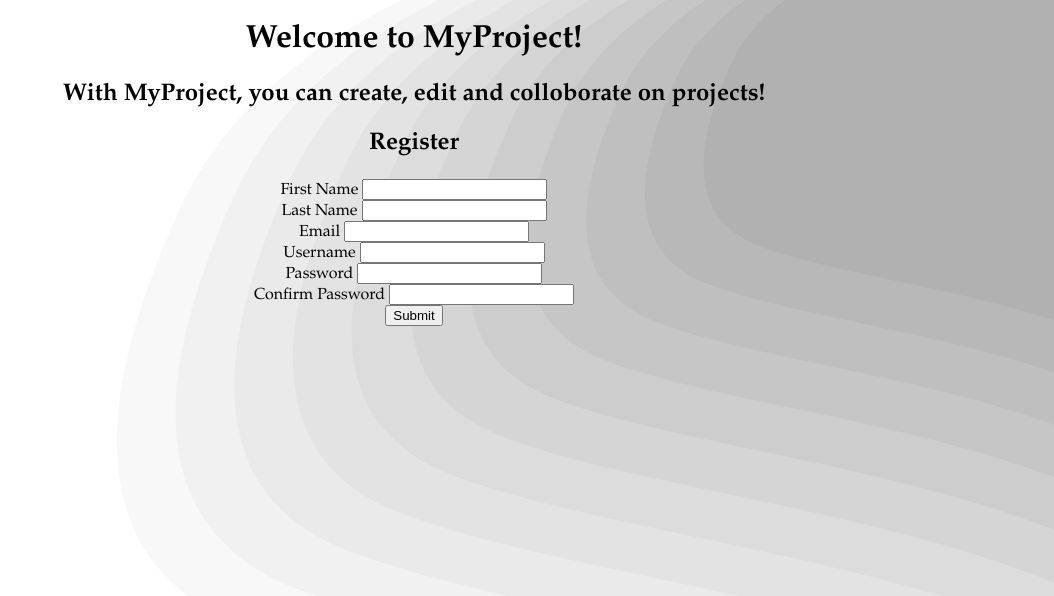
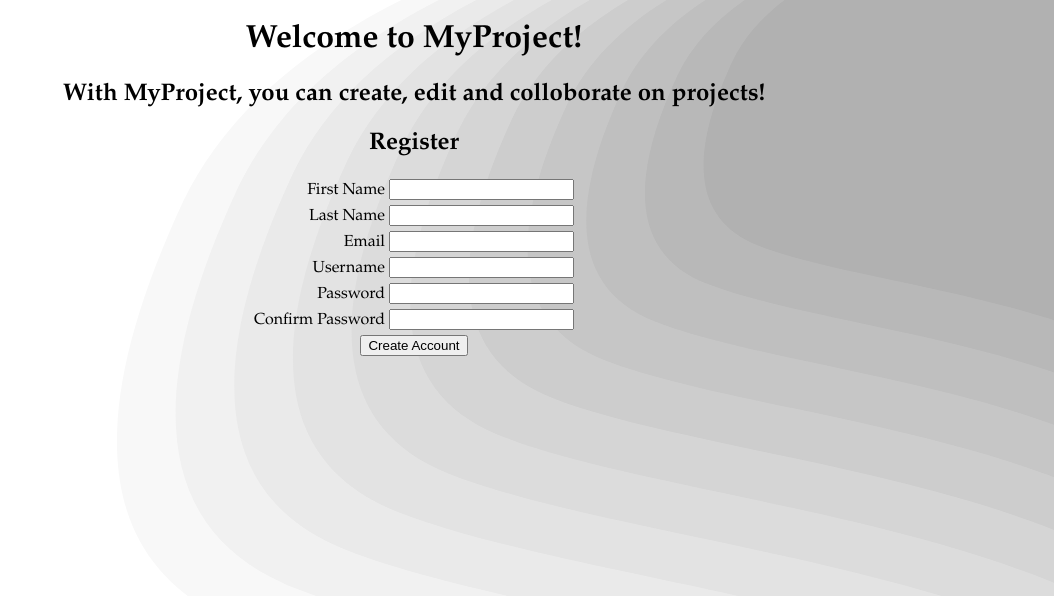
Before and after one commit to jakeearing/MyProject-Web-Application, a Flask app: page /register in a window 1280 px wide. Shown: the part 80-676 px from the top of the page, without its empty margins (226-1280 px from the left). Run offline with Flask 2, Linux system fonts and the light colour scheme.

Commit message:
Simple form styling added
Forms are now better aligned, giving a cleaner look.

```diff
--- a/forms.py
+++ b/forms.py
@@ -30,7 +30,7 @@ class RegisterForm(FlaskForm):
     confirmPassword = PasswordField('Confirm Password', validators=[
         Length(min=6, max=10)
     ])
-    submit = SubmitField('Submit')
+    submit = SubmitField('Create Account')
 
     def validate_email(self, field):
         if db.session.query(User).filter_by(email=field.data).count() != 0:
@@ -48,7 +48,7 @@ class LoginForm(FlaskForm):
     password = PasswordField('Password', [
         DataRequired(message="Please enter a password.")])
 
-    submit = SubmitField('Submit')
+    submit = SubmitField('Login')
 
     def validate_email(self, field):
         if db.session.query(User).filter_by(email=field.data).count() == 0:
--- a/static/style.css
+++ b/static/style.css
@@ -56,16 +56,29 @@ header {
     bottom: 0;
     height: 80px;
 }
+
 ul {
     list-style-type: none;
     padding: 0;
     margin: 0;
   }
+
 #projectImg {
     width: fit-content;
     max-height: 15vh;
     width: auto;
 }
+
 .space {
     height: 50px;
 }
+
+.formwrapper {
+    width: fit-content;
+    margin: auto;
+}
+
+.form-field {
+    text-align: right;
+    margin-bottom: 5px;
+}
```
